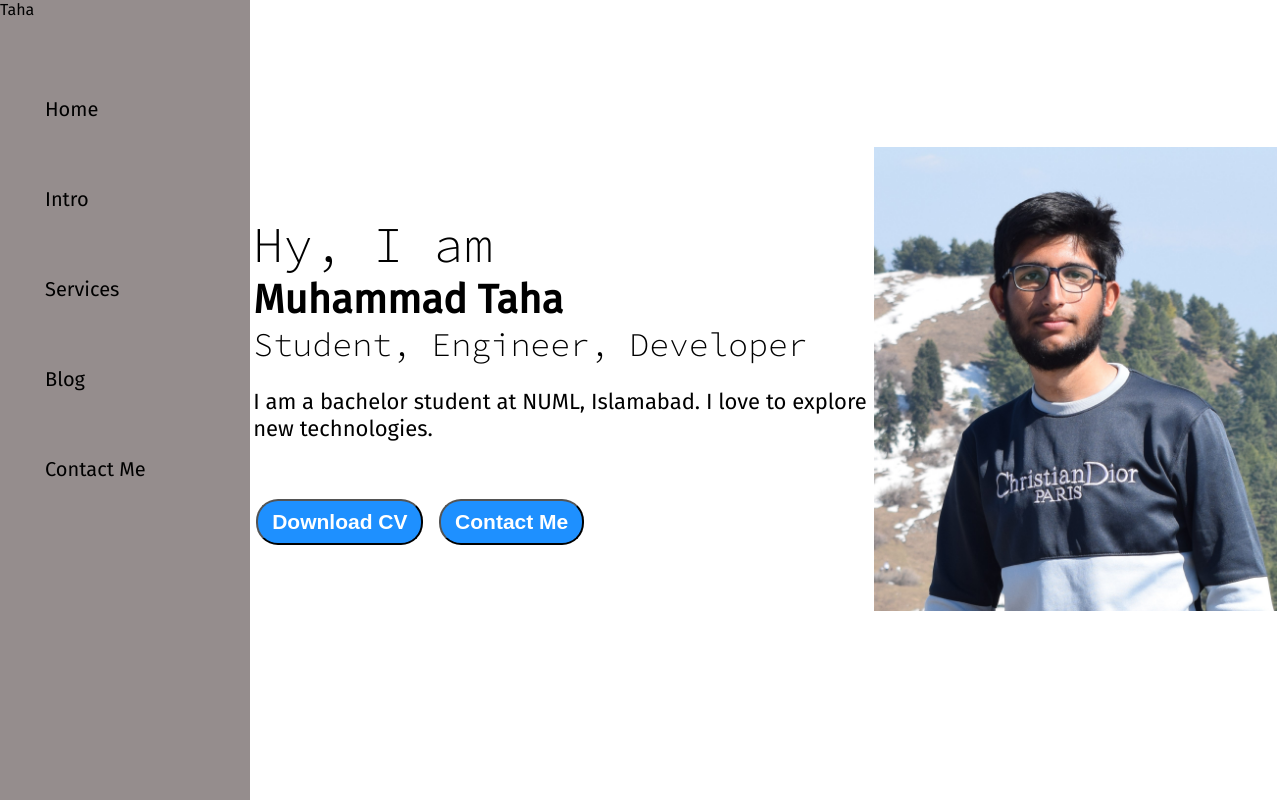
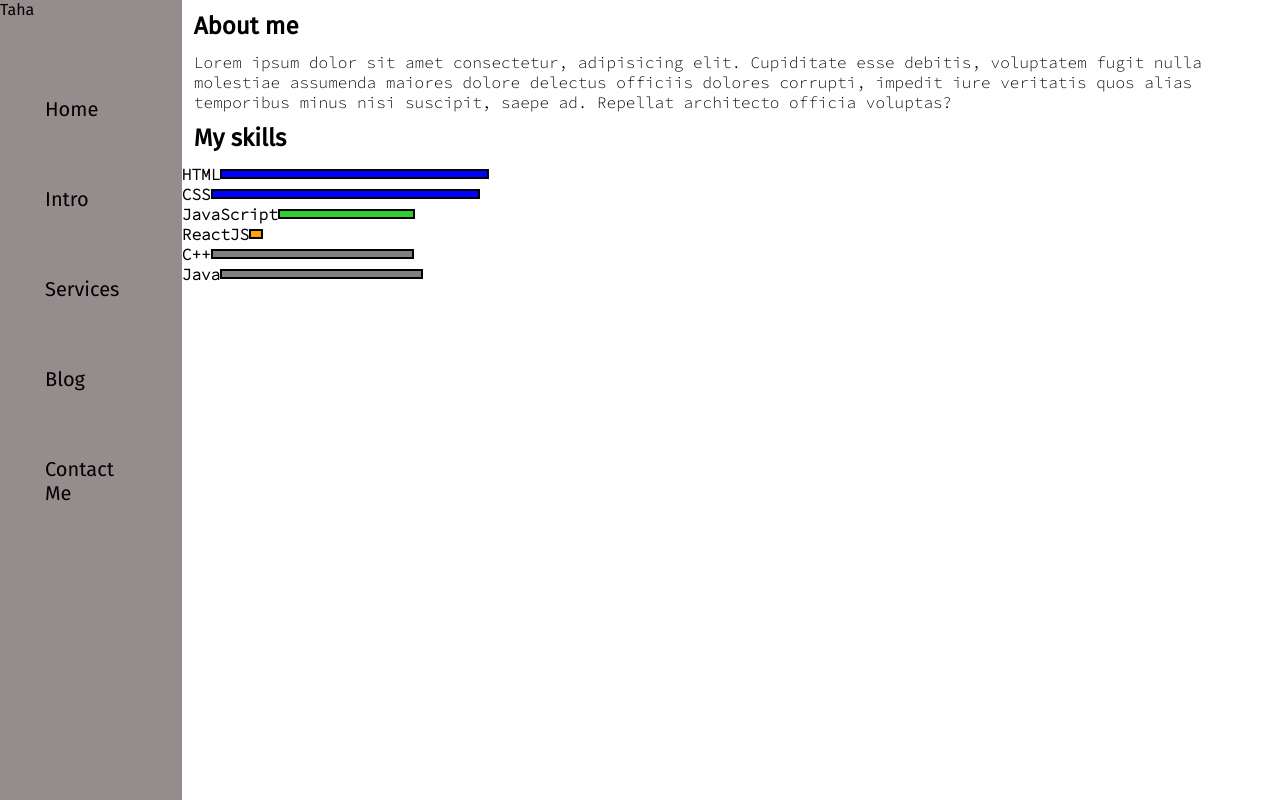
Before and after one commit to MrRajaG/Portfolio, a plain HTML site: page intro.html in a window 1280 px wide. Drawn offline with Linux system fonts and the light colour scheme.

Commit message:
Jun 04, 2023 5:12 PM

```diff
--- a/intro.html
+++ b/intro.html
@@ -22,20 +22,20 @@
             </nav>
         </div>
         <div class="main">
-            <div class="infoContainer">
-                <div class="devInfo">
-                    <div class="hello">Hy, I am</div>
-                    <div class="name">Muhammad Taha</div>
-                    <div class="about">Student, Engineer, Developer</div>
-                    <div class="moreabout">I am a bachelor student at NUML, Islamabad. I love to explore new technologies.</div>
-                    <div class="buttons">
-                        <button class="btn">Download CV</button>
-                        <button class="btn">Contact Me</button>
-                    </div>
+            <div class="intro">
+                <h2>About me</h2>
+                <p>Lorem ipsum dolor sit amet consectetur, adipisicing elit. Cupiditate esse debitis, voluptatem fugit nulla molestiae assumenda maiores dolore delectus officiis dolores corrupti, impedit iure veritatis quos alias temporibus minus nisi suscipit, saepe ad. Repellat architecto officia voluptas?</p>
+                <h2>My skills</h2>
+                <div class="skillsContainer">
+                    <div class="skillItem">HTML <div class="skill H"></div></div>
+                    <div class="skillItem">CSS <div class="skill H"></div></div>
+                    <div class="skillItem">JavaScript <div class="skill F"></div></div>
+                    <div class="skillItem">ReactJS <div class="skill Z"></div></div>
+                    <div class="skillItem">C++ <div class="skill SF"></div></div>
+                    <div class="skillItem">Java <div class="skill SF"></div></div>
                 </div>
-                <div class="devPic">
-                    <img src="images/Dev.jpg" alt="Muhammad Taha">
-                </div>
+                <!-- TODO: My Projects -->
+
             </div>
         </div>
     </div>
--- /dev/null
+++ b/script.js
@@ -0,0 +1,5 @@
+console.log("Running");
+document.querySelector(".cross").style.display = "none";
+document.querySelector(".cheeseBurger").addEventListener("click", ()=>{
+    document.querySelector(".sidebar").classList.toggle("sidebarGo");
+})
--- a/style.css
+++ b/style.css
@@ -8,7 +8,6 @@
 }
 .sidebar{
     background-color:rgb(149, 141, 141);
-    width: 280px;
     height: 100vh;
     font-family: 'Fira Sans', sans-serif;
 }
@@ -123,10 +122,76 @@
     margin: 20px;
     font-family: 'Fira Sans', sans-serif;
 }
-.blogItem h2{
+h2{
     font-family: 'Fira Sans', sans-serif;
     margin: 23px;
 }
-.blogItem p{
+p{
     font-family: 'Source Code Pro', monospace;
 }
+.intro h2{
+    font-family: 'Fira Sans', sans-serif;
+    margin: 12px;
+}
+.intro p{
+    font-family: 'Source Code Pro', monospace;
+    margin: 12px;
+}
+.skillContainer{
+    padding: 12px;
+}
+.skillItem{
+    display: flex;
+    align-items: center;
+    font-family: 'Source Code Pro', monospace;
+    font-weight: 900;
+}
+.skill{
+    width: 265px;
+    height: 6px;
+    background-color: red;
+    border: 2px solid black;
+}
+.H{
+    width: 265px;
+    background-color: blue;
+}
+.SF{
+    width: 199px;
+    background-color: Grey;
+}
+.F{
+    width: 133px;
+    background-color: limegreen;
+}
+.TF{
+    width: 67px;
+    background-color: yellow;
+}
+.Z{
+    width: 10px;
+    background-color: orange;
+}
+.sidebarGo{
+    transform: translate(-443px, 0px);
+    position: absolute;
+}
+.cheeseBurger{
+    position: absolute;
+    cursor: pointer;
+    top: 10px;
+    left: 10px;
+}
+.cross{
+    margin-left: 114px;
+}
+
+@media (max-width: 1000px) {
+    /* *{
+
+    }
+    .sidebar{
+        transform: translate(-443px, 0px);
+        position: absolute;
+    } */
+}
```
Also changed, not shown: index.html (+6 -2 lines), images/cheese.png (added), images/cross.png (added), index.js (deleted).
